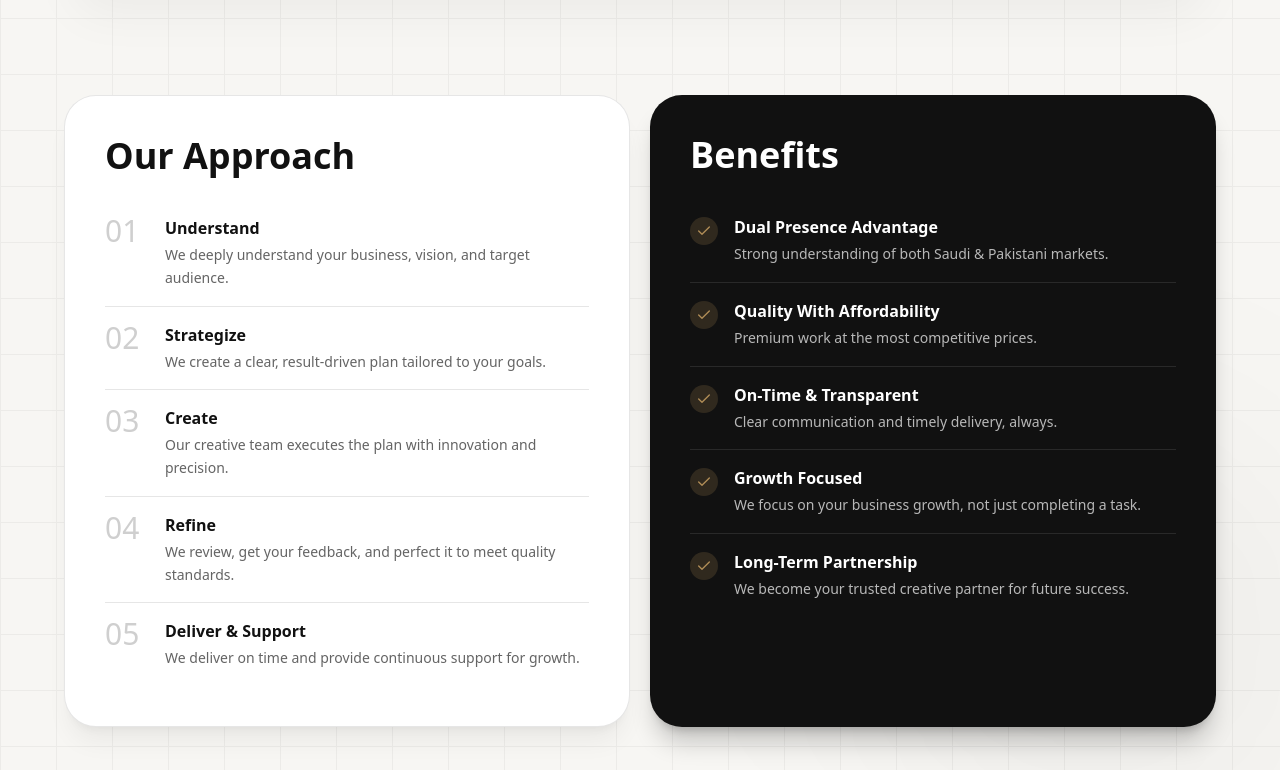
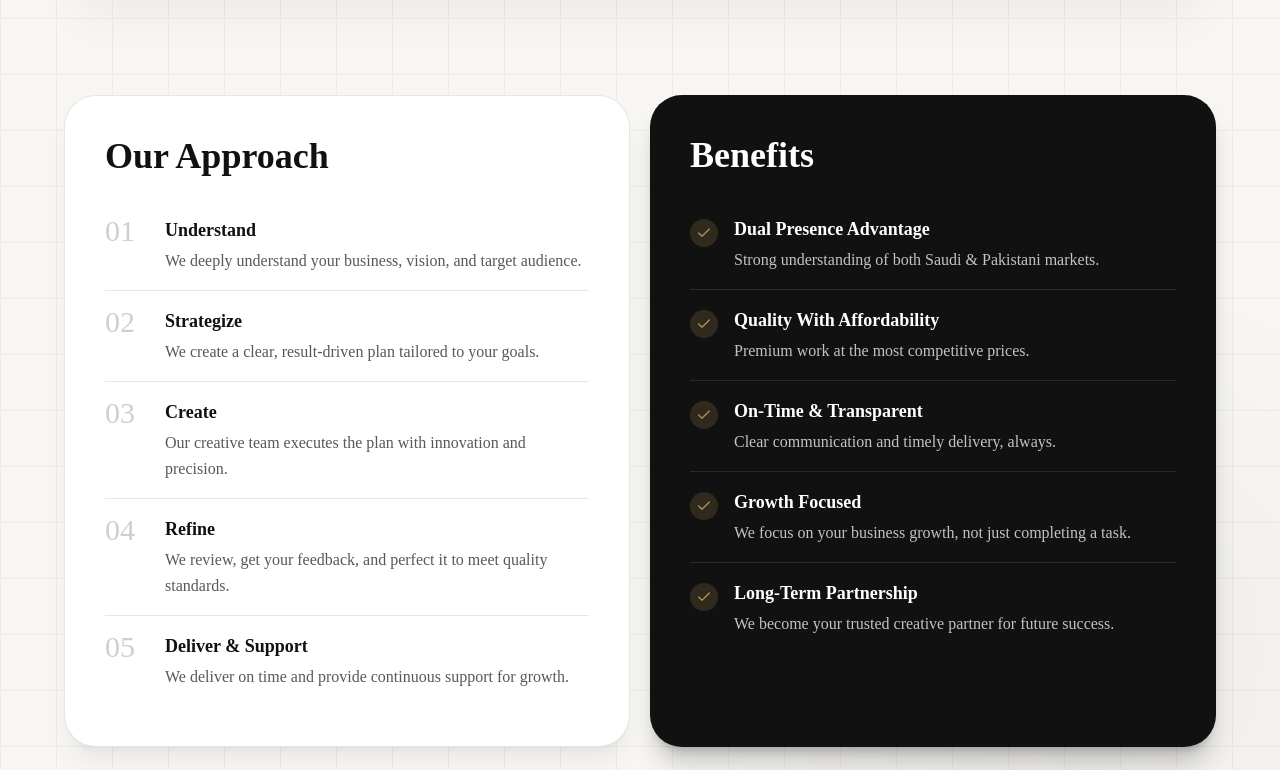
Before and after one commit to palwashasheikh/advertising-agency, a Next.js app: page / in a window 1280 px wide. Shown: the part 1830-2600 px from the top of the page. Built offline with nearby package versions, Linux system fonts and the light colour scheme; a web font is replaced by a local one.

Commit message:
approach and benefits: times new roman

```diff
--- a/app/components/Hero.tsx
+++ b/app/components/Hero.tsx
@@ -123,18 +123,21 @@ export default function Hero() {
         <About />
 
         {/* 3. Approach + Benefits */}
-        <div className="mt-24 grid gap-5 md:grid-cols-2">
+               {/* 3. Approach + Benefits */}
+        <div className="font-times mt-24 grid gap-5 md:grid-cols-2">
           <div className="rounded-[2rem] border border-line bg-white p-8 shadow-xl shadow-black/5 sm:p-10">
-            <h2 className="text-3xl font-semibold sm:text-4xl">Our Approach</h2>
+            <h2 className="font-times text-3xl font-bold sm:text-4xl">
+              Our Approach
+            </h2>
             <ol className="mt-6 divide-y divide-line">
               {approach.map((a, i) => (
                 <li key={a.title} className="group flex items-start gap-5 py-4">
-                  <span className="font-display w-10 shrink-0 text-3xl leading-none text-ink/20 transition group-hover:text-accent">
+                  <span className="w-10 shrink-0 text-3xl leading-none text-ink/20 transition group-hover:text-accent">
                     {String(i + 1).padStart(2, "0")}
                   </span>
                   <div>
-                    <h3 className="font-bold">{a.title}</h3>
-                    <p className="mt-1 text-sm leading-relaxed text-ink/65">
+                    <h3 className="text-lg font-bold">{a.title}</h3>
+                    <p className="mt-1 leading-relaxed text-ink/70">
                       {a.text}
                     </p>
                   </div>
@@ -144,16 +147,18 @@ export default function Hero() {
           </div>
 
           <div className="rounded-[2rem] bg-ink p-8 text-white shadow-xl shadow-black/20 sm:p-10">
-            <h2 className="text-3xl font-semibold sm:text-4xl">Benefits</h2>
+            <h2 className="font-times text-3xl font-bold sm:text-4xl">
+              Benefits
+            </h2>
             <ul className="mt-6 divide-y divide-white/10">
               {benefits.map((b) => (
                 <li key={b.title} className="flex items-start gap-4 py-4">
-                  <span className="mt-0.5 flex h-7 w-7 shrink-0 items-center justify-center rounded-full bg-brand/20 text-brand">
+                  <span className="mt-1 flex h-7 w-7 shrink-0 items-center justify-center rounded-full bg-brand/20 text-brand">
                     <Check className="h-4 w-4" />
                   </span>
                   <div>
-                    <h3 className="font-bold">{b.title}</h3>
-                    <p className="mt-1 text-sm leading-relaxed text-white/70">
+                    <h3 className="text-lg font-bold">{b.title}</h3>
+                    <p className="mt-1 leading-relaxed text-white/75">
                       {b.text}
                     </p>
                   </div>
```
